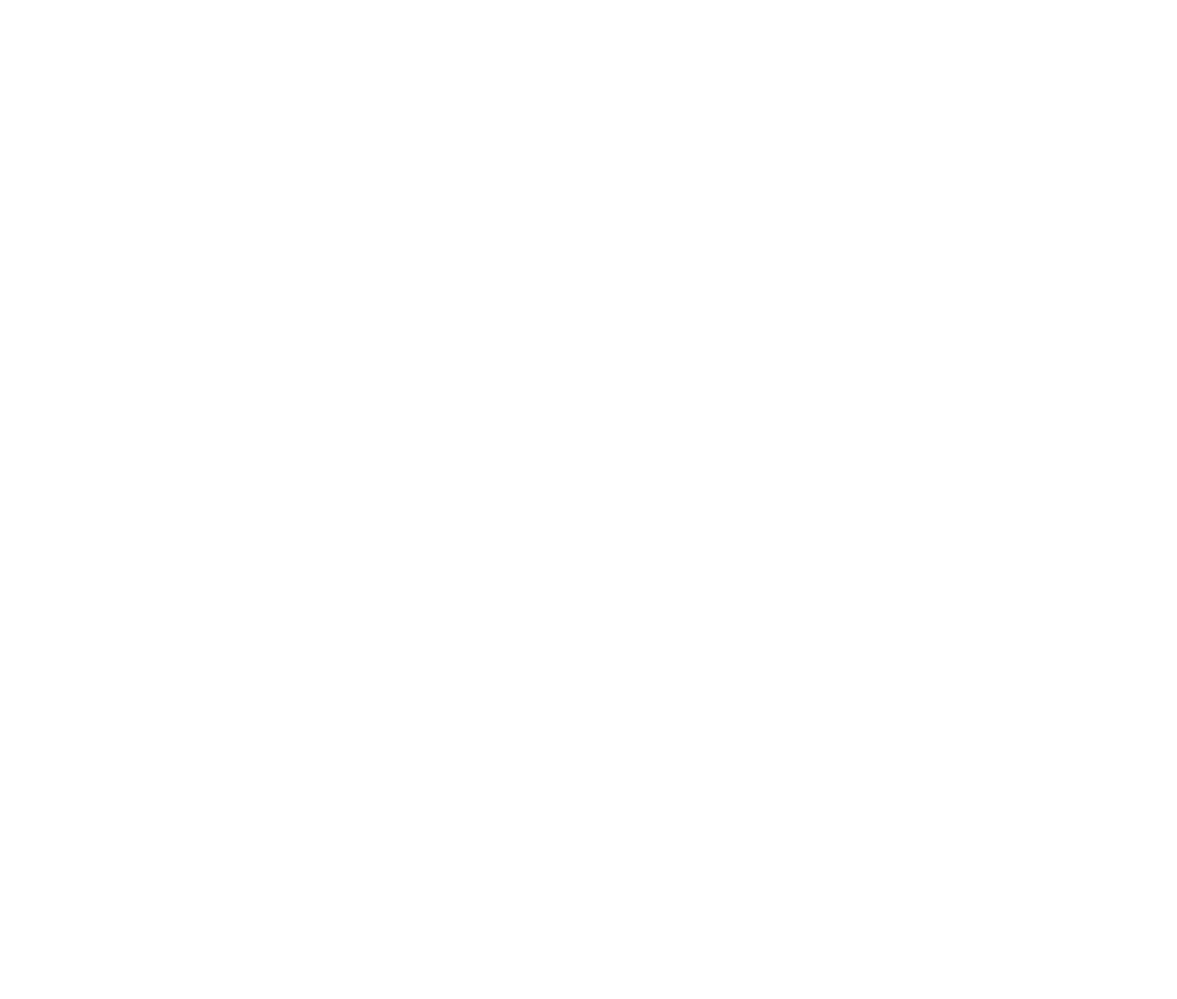
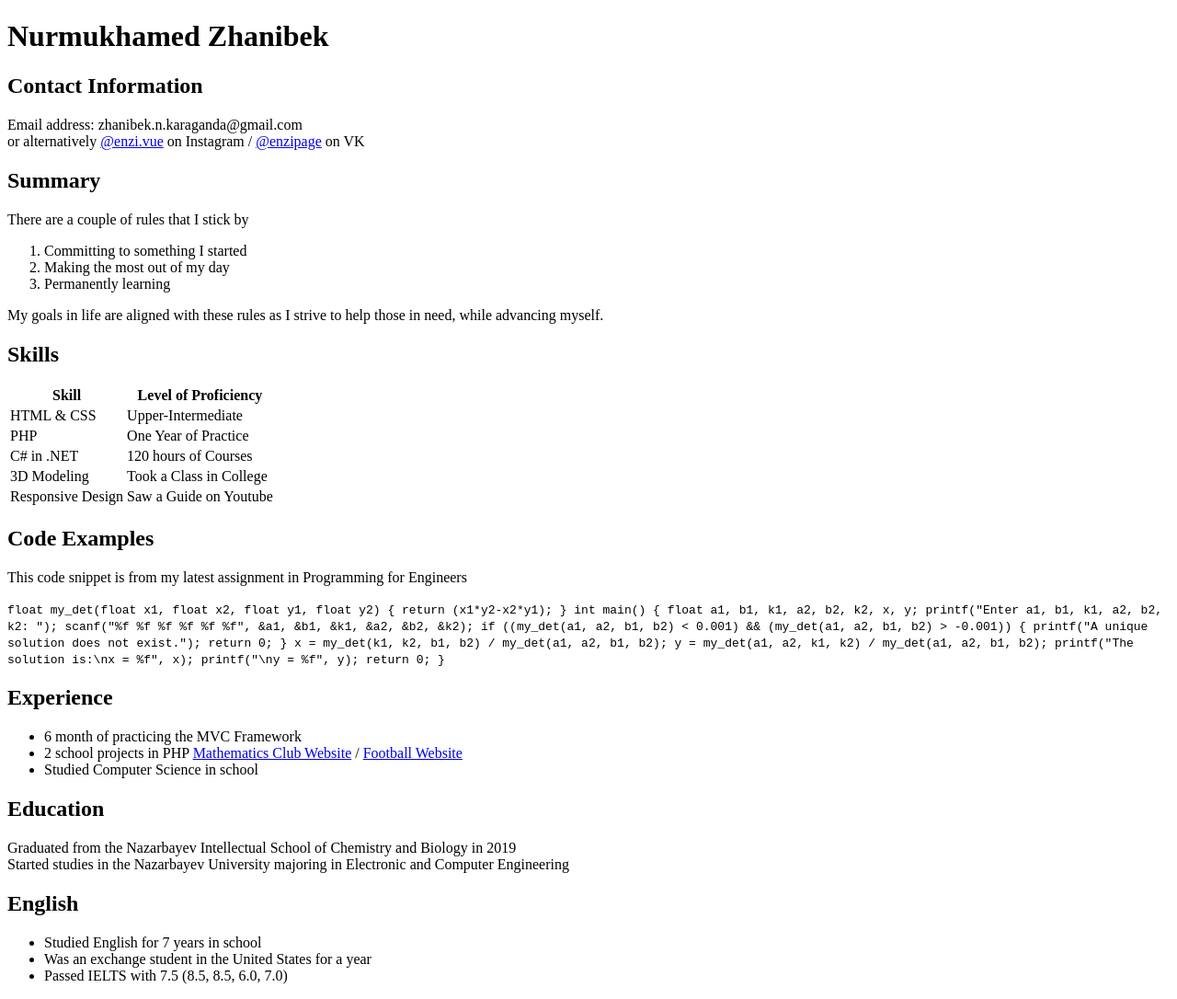
Before and after one commit to enzi-pro/rsschool-cv, a plain HTML site: page index.html in a window 1280 px wide. Shown: the whole page at 92% size. Before the commit the page ends 800 px from the top, so only its background shows below. Drawn offline with Linux system fonts and the light colour scheme.

Commit message:
feat: add the content from the cv.md to the index.html and make a semantic layout

```diff
--- a/index.html
+++ b/index.html
@@ -4,9 +4,124 @@
     <meta charset="UTF-8">
     <meta name="viewport" content="width=device-width, initial-scale=1.0">
     <meta http-equiv="X-UA-Compatible" content="ie=edge">
+    <link rel="stylesheet" href="./style.css">
     <title>CV</title>
 </head>
 <body>
+    <header>
+        <h1>Nurmukhamed Zhanibek</h1>
+    </header>
 
+    <section>
+        <h2>Contact Information</h2>
+        <p>
+            Email address: zhanibek.n.karaganda@gmail.com<br />
+            or alternatively <a href="https://www.instagram.com/enzi.vue/">@enzi.vue</a> on Instagram /
+            <a href="https://vk.com/enzipage">@enzipage</a> on VK
+        </p>
+    </section>
+
+    <section>
+        <h2>Summary</h2>
+        <p>
+            There are a couple of rules that I stick by
+            <ol>
+                <li>Committing to something I started</li>
+                <li>Making the most out of my day</li>
+                <li>Permanently learning</li>
+            </ol>
+            My goals in life are aligned with these rules as I strive to help those in need, while advancing myself.
+        </p>
+    </section>
+
+    <section>
+        <h2>Skills</h2>
+        <table>
+            <thead>
+                <tr>
+                    <th>Skill</th>
+                    <th>Level of Proficiency</th>
+                </tr>
+            </thead>
+            <tr>
+                <td>HTML & CSS</td>
+                <td>Upper-Intermediate</td>
+            </tr>
+            <tr>
+                <td>PHP</td>
+                <td>One Year of Practice</td>
+            </tr>
+            <tr>
+                <td>C# in .NET</td>
+                <td>120 hours of Courses</td>
+            </tr>
+            <tr>
+                <td>3D Modeling</td>
+                <td>Took a Class in College</td>
+            </tr>
+            <tr>
+                <td>Responsive Design</td>
+                <td>Saw a Guide on Youtube</td>
+            </tr>
+        </table>
+    </section>
+
+    <section>
+        <h2>Code Examples</h2>
+        <p>This code snippet is from my latest assignment in Programming for Engineers</p>
+        <code>
+            float my_det(float x1, float x2, float y1, float y2)
+            {
+                return (x1*y2-x2*y1);
+            }
+
+            int main()
+            {
+                float a1, b1, k1, a2, b2, k2, x, y;
+                printf("Enter a1, b1, k1, a2, b2, k2: ");
+                scanf("%f %f %f %f %f %f", &a1, &b1, &k1, &a2, &b2, &k2);
+
+                if ((my_det(a1, a2, b1, b2) < 0.001) && (my_det(a1, a2, b1, b2) > -0.001))
+                {
+                    printf("A unique solution does not exist.");
+                    return 0;
+                }
+                x = my_det(k1, k2, b1, b2) / my_det(a1, a2, b1, b2);
+                y = my_det(a1, a2, k1, k2) / my_det(a1, a2, b1, b2);
+
+                printf("The solution is:\nx = %f", x);
+                printf("\ny = %f", y);
+                return 0;
+            }
+        </code>
+
+    </section>
+
+    <section>
+        <h2>Experience</h2>
+        <ul>
+            <li>6 month of practicing the MVC Framework</li>
+            <li>2 school projects in PHP
+                <a href="http://t77759pa.beget.tech/kz/">Mathematics Club Website</a> /
+                <a href="http://o77870mk.beget.tech">Football Website</a>
+            </li>
+            <li>Studied Computer Science in school</li>
+        </ul>
+    </section>
+    <section>
+        <h2>Education</h2>
+        <p>
+            Graduated from the Nazarbayev Intellectual School of Chemistry and Biology in 2019<br />
+            Started studies in the Nazarbayev University majoring in Electronic and Computer Engineering
+        </p>
+    </section>
+    <section>
+        <h2>English</h2>
+        <ul>
+            <li>Studied English for 7 years in school</li>
+            <li>Was an exchange student in the United States for a year</li>
+            <li>Passed IELTS with 7.5 (8.5, 8.5, 6.0, 7.0)</li>
+        </ul>
+    </section>
 </body>
 </html>
```
